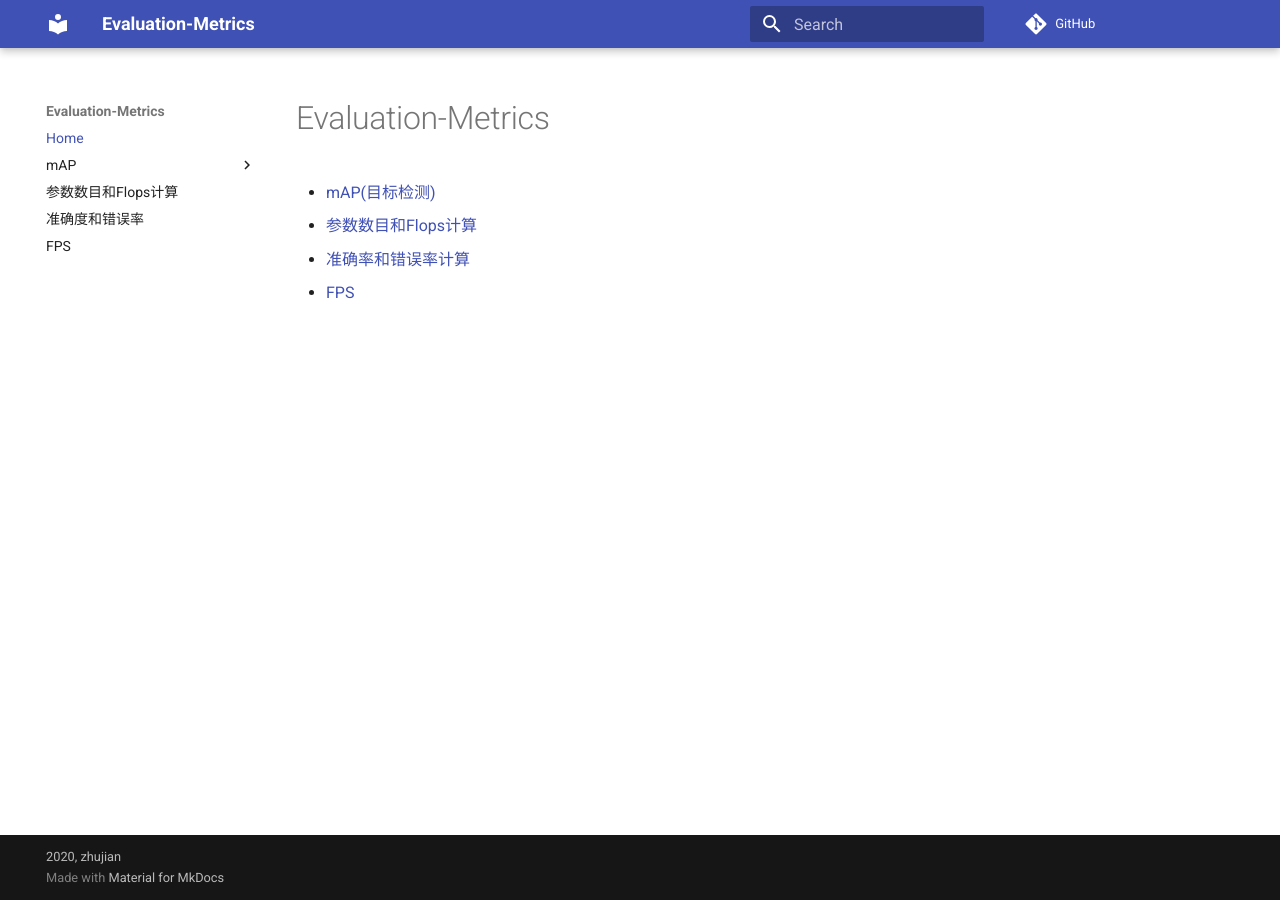
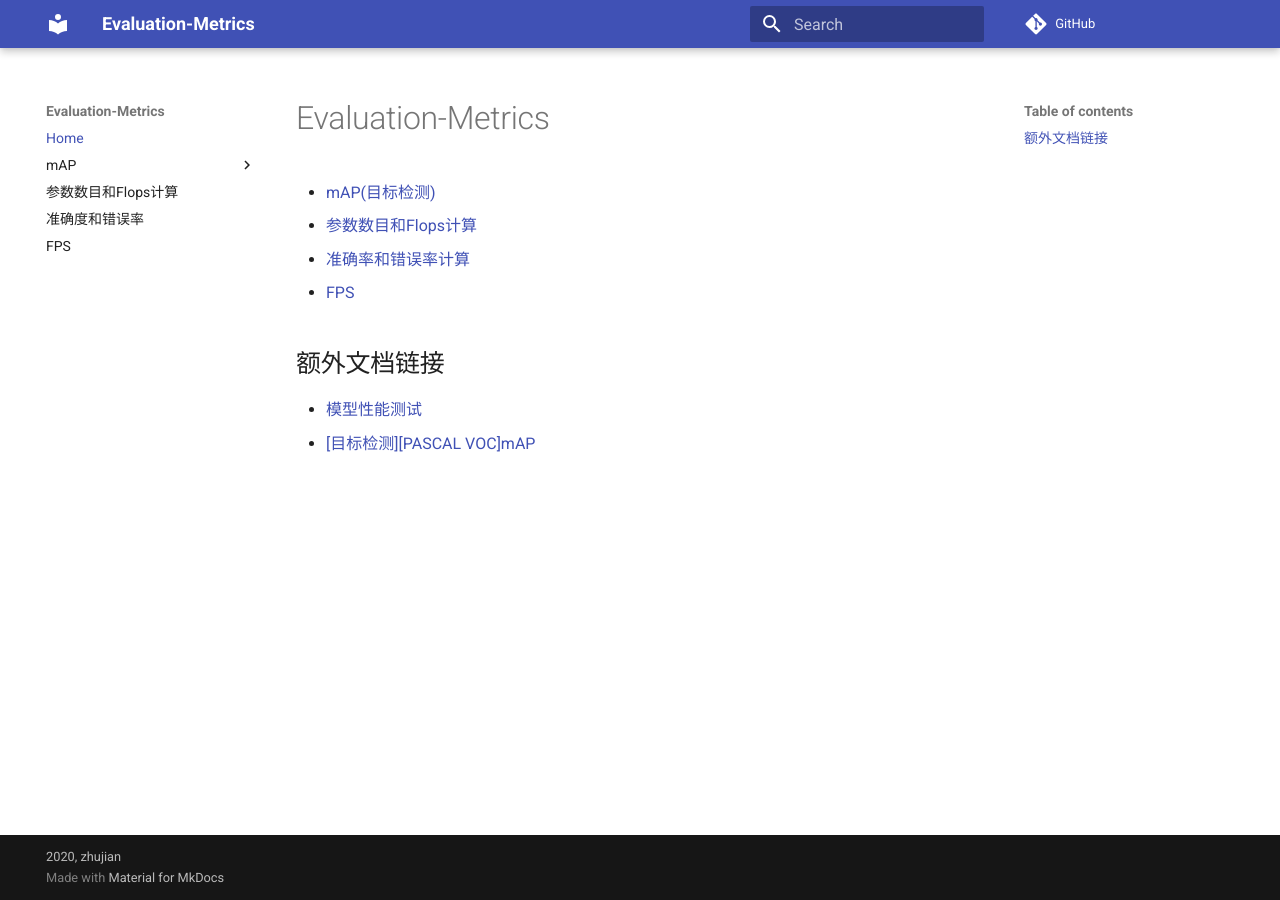
Before and after one commit to deep-learning-algorithm/Evaluation-Metrics, an MkDocs documentation site: the page built from docs/index.md, in a window 1280 px wide. Built offline with MkDocs 1.6.1 and Material for MkDocs 9.7.7, drawn with Linux system fonts in a browser that asks for light colours; comment, search, counter and statistics services are not loaded.

Commit message:
docs(index): 添加额外文档链接

```diff
--- a/docs/index.md
+++ b/docs/index.md
@@ -4,3 +4,8 @@
 * [参数数目和Flops计算](./flops-params.md)
 * [准确率和错误率计算](./acc-err.md)
 * [FPS](./fps.md)
+
+## 额外文档链接
+
+* [模型性能测试](https://blog.zhujian.life/posts/4bc9fe45.html)
+* [[目标检测][PASCAL VOC]mAP](https://blog.zhujian.life/posts/d817618d.html)
```
